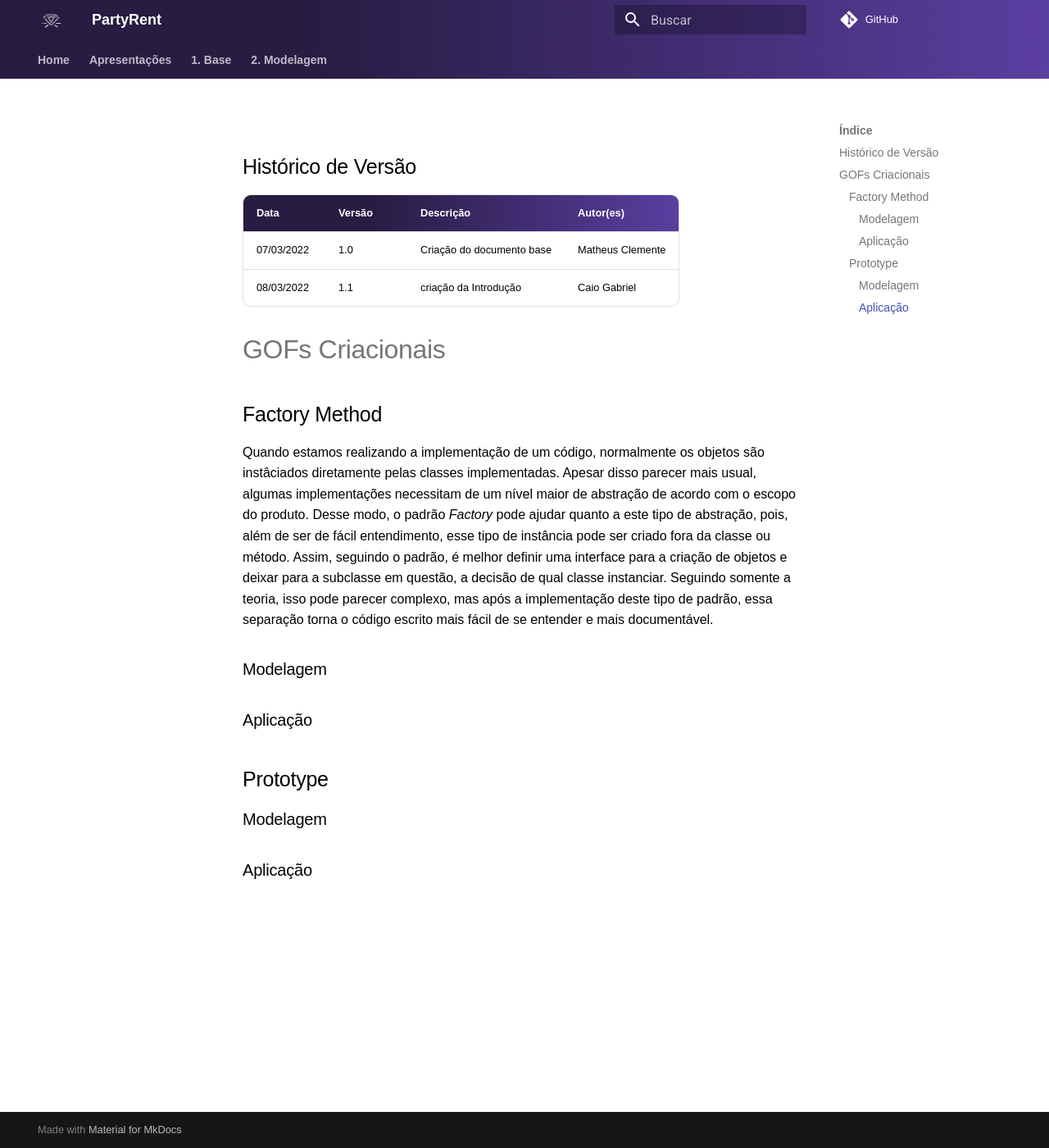
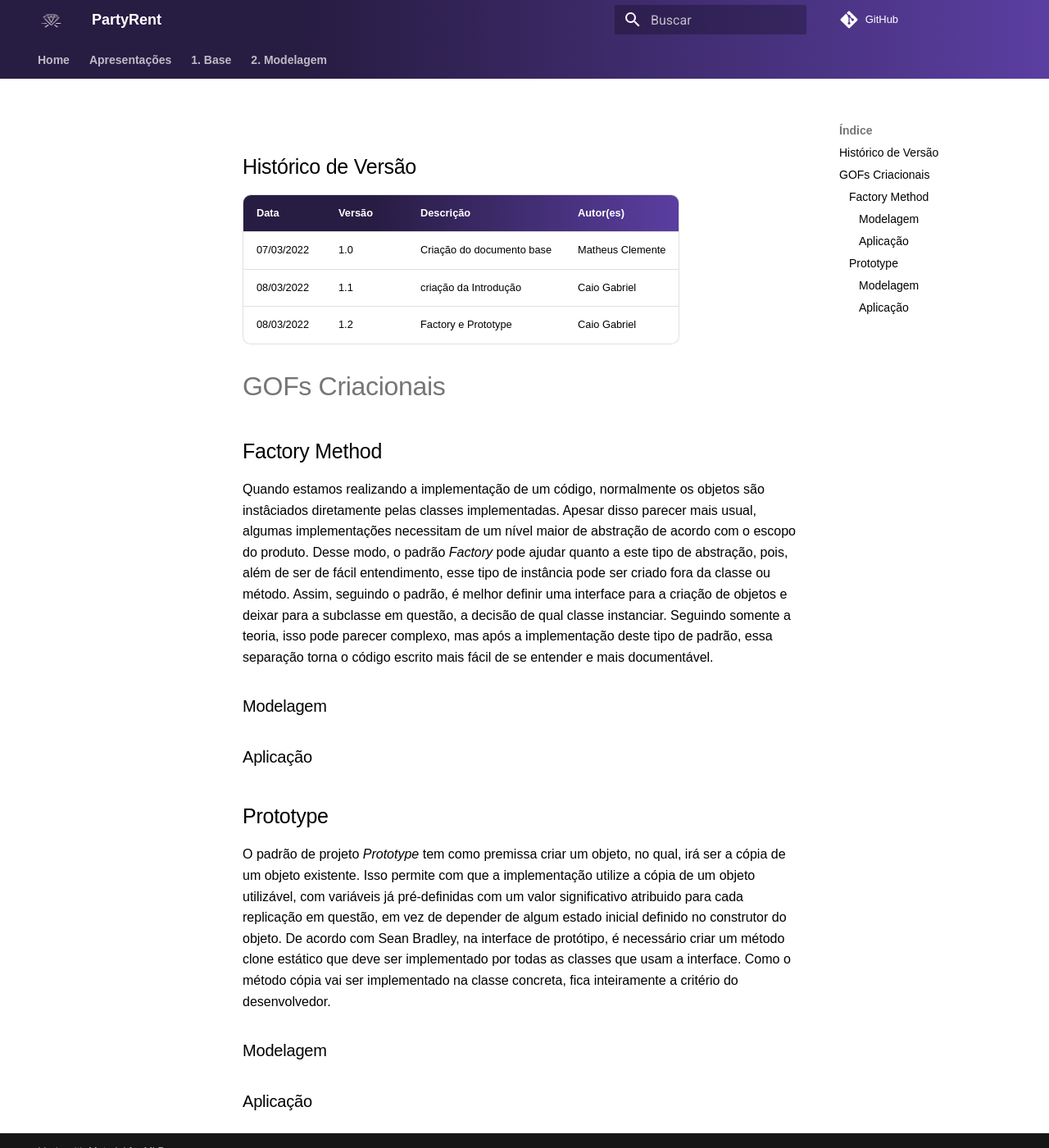
Before and after one commit to UnBArqDsw2021-2/2021.2_G7_-AluguelKitsFesta, an MkDocs documentation site: the page built from docs/padrao/gof_criacional.md, in a window 1280 px wide and 1400 px high. Shown: the whole window at 82% size. Built offline with MkDocs 1.6.1 and Material for MkDocs 9.7.7, drawn with Linux system fonts in a browser that asks for light colours; comment, search, counter and statistics services are not loaded.

Commit message:
Updating creational gofs

```diff
--- a/docs/padrao/gof_criacional.md
+++ b/docs/padrao/gof_criacional.md
@@ -3,7 +3,8 @@
 | Data       | Versão | Descrição                  | Autor(es)        |
 | ---------- | ------ | -------------------------- | ---------------- |
 | 07/03/2022 | 1.0    | Criação do documento base  | Matheus Clemente |
-| 08/03/2022 | 1.1    | criação da Introdução      | Caio Gabriel |
+| 08/03/2022 | 1.1    | criação da Introdução      | Caio Gabriel     |
+| 08/03/2022 | 1.2    | Factory e Prototype        | Caio Gabriel     |
 
 
 # GOFs Criacionais
@@ -25,6 +26,13 @@ deste tipo de padrão, essa separação torna o código escrito mais fácil de s
 
 ## Prototype
 
+O padrão de projeto *Prototype* tem como premissa criar um objeto, no qual, irá ser a cópia de um objeto existente. Isso permite com que a
+implementação utilize a cópia de um objeto utilizável, com variáveis já pré-definidas com um valor significativo atribuido para cada replicação em
+questão, em vez de depender de algum estado inicial definido no construtor do objeto. De acordo com Sean Bradley, na interface de protótipo,
+é necessário criar um método clone estático que deve ser implementado por todas as classes que usam a interface. Como o método cópia vai ser
+implementado na classe concreta, fica inteiramente a critério do desenvolvedor.
+
+
 ### Modelagem
 
 ### Aplicação
```
